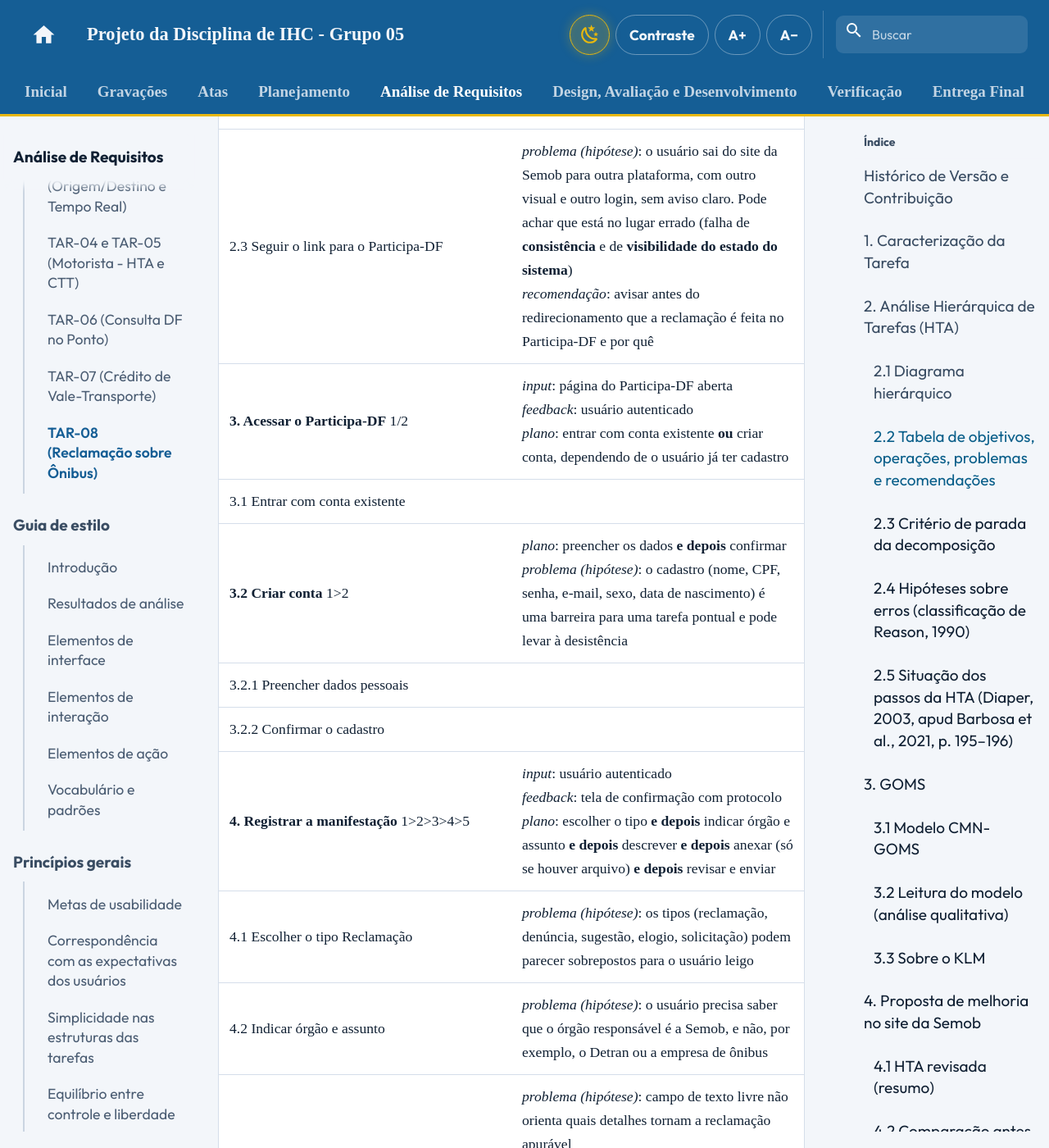
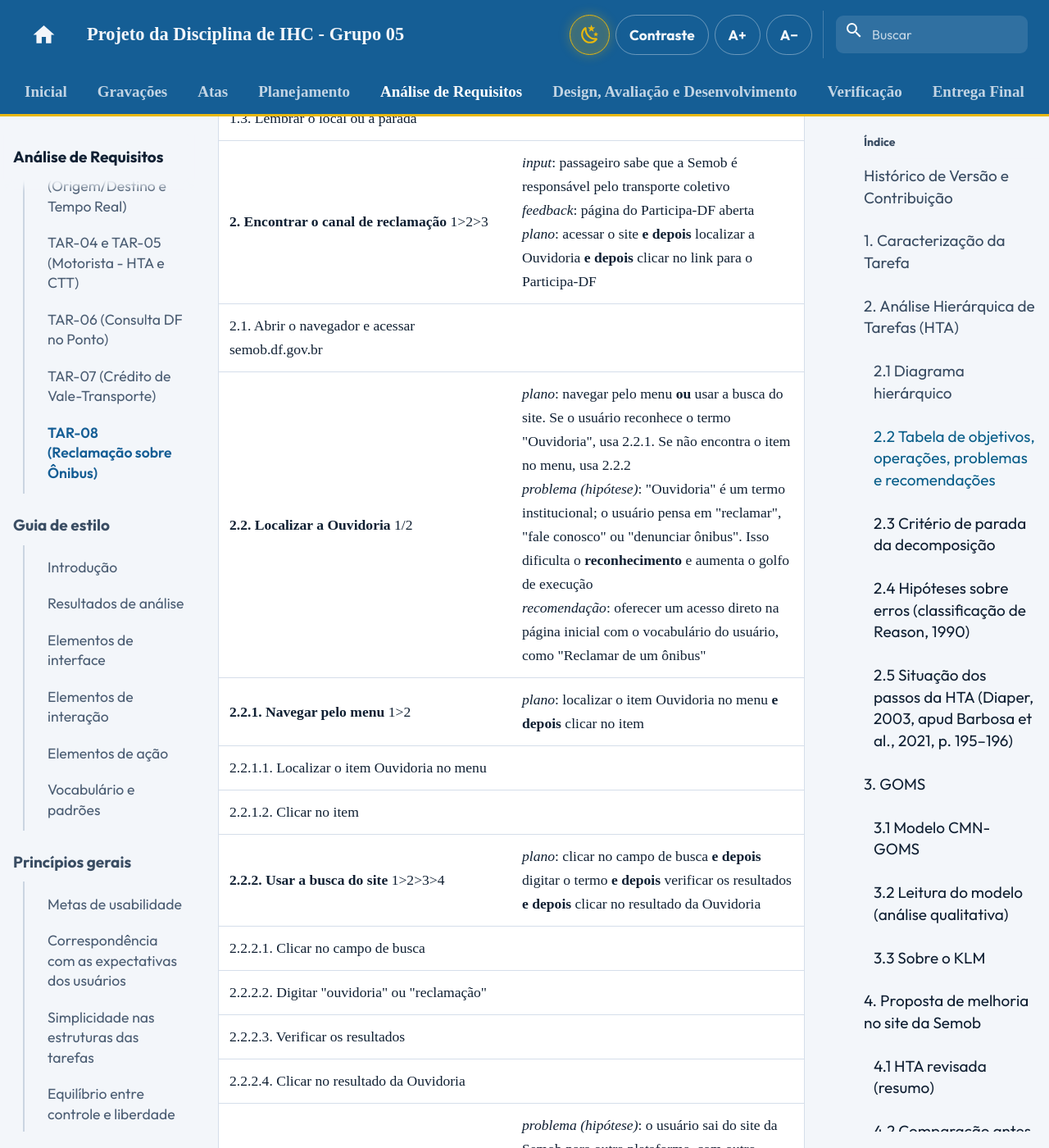
Before and after one commit to Interacao-Humano-Computador/2026.2-Grupo05, an MkDocs documentation site: the page built from docs/analise-de-requisitos/analise-de-tarefas/tar-08-reclamacao-onibus.md, in a window 1280 px wide and 1400 px high, scrolled down 4816 px. Shown: the whole window at 82% size. Built offline with MkDocs 1.6.1 and Material for MkDocs 9.7.7, drawn with Linux system fonts in a browser that asks for light colours; comment, search, counter and statistics services are not loaded; some of the changed text lies outside the part shown.

Commit message:
revisa tar-08

````diff
--- a/docs/analise-de-requisitos/analise-de-tarefas/tar-08-reclamacao-onibus.md
+++ b/docs/analise-de-requisitos/analise-de-tarefas/tar-08-reclamacao-onibus.md
@@ -5,6 +5,7 @@
 | Data | Versão | Descrição | Autor(es) | Revisor(es) |
 | :---: | :---: | :--- | :--- | :--- |
 | 13/10/2026 | 1.0 | Elaboração da Análise de Tarefas (HTA e GOMS) para o registro de reclamação sobre ônibus, partindo do site da Semob-DF, e proposta de melhoria. | [Rodrigo Barbosa](https://github.com/RodrigoCBarbosa) | [Arthur Mariani](https://github.com/arthur-mariani) |
+| 22/10/2026 | 1.1 | Substituição dos diagramas HTA (Figuras 1 e 2) por imagens no padrão do livro e alinhamento do diagrama, da tabela e das hipóteses de erro com o GOMS. | [Rodrigo Barbosa](https://github.com/RodrigoCBarbosa) | |
 
 ---
 
@@ -36,77 +37,13 @@
 
 *Fonte: Adaptado de Barbosa et al. (2021).*
 
-Nos rótulos abaixo, os números do plano se referem aos subobjetivos do próprio objetivo, como na Figura 6.2 do livro.
+Nos rótulos abaixo, os números do plano se referem aos subobjetivos do próprio objetivo, como na Figura 6.2 do livro. No diagrama, as caixas sublinhadas são **operações** e as demais são **objetivos**.
+
+A HTA foi construída a partir do modelo GOMS da seção 3. Como a HTA exige numeração hierárquica, os métodos alternativos do GOMS viraram subobjetivos ligados por um plano de seleção: os métodos 2.A e 2.B correspondem a 2.2.1 e 2.2.2 (agrupados em 2.2, "Localizar a Ouvidoria"), e a operação 2.2 do GOMS corresponde a 2.3; os métodos 3.A e 3.B correspondem a 3.1 e 3.2; e, como o objetivo 4 tem um único método (4.A), suas operações aparecem diretamente como 4.1 a 4.5.
 
 ### 2.1 Diagrama hierárquico
 
-```mermaid
-graph TD
-    T0["0. Registrar reclamação sobre um ônibus<br/><i>Plano 0: 1 > 2 > 3 > 4 > 5</i>"]
-
-    %% Nível 1
-    T1["1. Reunir as informações do ocorrido<br/><i>Plano 1: 1.1 + 1.2 + 1.3</i>"]
-    T2["2. Encontrar o canal de reclamação no site da Semob<br/><i>Plano 2: 2.1 > 2.2 > 2.3</i>"]
-    T3["3. Acessar o Participa-DF<br/><i>Plano 3: 3.1 / 3.2</i>"]
-    T4["4. Registrar a manifestação<br/><i>Plano 4: 4.1 > 4.2 > 4.3 > 4.4 > 4.5</i>"]
-    T5["5. Guardar e acompanhar o protocolo<br/><i>Plano 5: 5.1 > 5.2</i>"]
-
-    T0 --> T1
-    T0 --> T2
-    T0 --> T3
-    T0 --> T4
-    T0 --> T5
-
-    %% Subníveis da Tarefa 1
-    T11["1.1 Identificar a linha e o número do ônibus"]
-    T12["1.2 Registrar data e horário"]
-    T13["1.3 Registrar o local ou a parada"]
-    T1 --> T11
-    T1 --> T12
-    T1 --> T13
-
-    %% Subníveis da Tarefa 2
-    T21["2.1 Acessar semob.df.gov.br"]
-    T22["2.2 Localizar a área de Ouvidoria<br/><i>Plano 2.2: 2.2.1 / 2.2.2</i>"]
-    T23["2.3 Seguir o link para o Participa-DF"]
-    T2 --> T21
-    T2 --> T22
-    T2 --> T23
-
-    T221["2.2.1 Navegar pelo menu"]
-    T222["2.2.2 Usar a busca do site"]
-    T22 --> T221
-    T22 --> T222
-
-    %% Subníveis da Tarefa 3
-    T31["3.1 Entrar com conta existente"]
-    T32["3.2 Criar conta<br/><i>Plano 3.2: 3.2.1 > 3.2.2</i>"]
-    T3 --> T31
-    T3 --> T32
-
-    T321["3.2.1 Preencher dados pessoais"]
-    T322["3.2.2 Confirmar o cadastro"]
-    T32 --> T321
-    T32 --> T322
-
-    %% Subníveis da Tarefa 4
-    T41["4.1 Escolher o tipo Reclamação"]
-    T42["4.2 Indicar órgão e assunto"]
-    T43["4.3 Descrever o ocorrido"]
-    T44["4.4 Anexar arquivo (opcional)"]
-    T45["4.5 Revisar e enviar"]
-    T4 --> T41
-    T4 --> T42
-    T4 --> T43
-    T4 --> T44
-    T4 --> T45
-
-    %% Subníveis da Tarefa 5
-    T51["5.1 Anotar o número do protocolo"]
-    T52["5.2 Consultar o andamento depois"]
-    T5 --> T51
-    T5 --> T52
-```
+![Diagrama HTA do registro de reclamação sobre ônibus](../../assets/images/hta_reclamacao_onibus.png)
 
 *Figura 1 — Diagrama HTA do registro de reclamação sobre ônibus.*
 *Fonte: [Rodrigo Barbosa](https://github.com/RodrigoCBarbosa) (2026).*
@@ -118,30 +55,39 @@
 | objetivos / operações | problemas e recomendações |
 | :--- | :--- |
 | **0. Registrar reclamação sobre um ônibus** 1>2>3>4>5 | *input*: passageiro passou por um problema com um ônibus; tem acesso a computador ou celular com internet<br>*feedback*: protocolo da reclamação obtido<br>*plano*: reunir as informações **e depois** encontrar o canal **e depois** acessar o Participa-DF **e depois** registrar a manifestação **e depois** guardar o protocolo |
-| **1. Reunir as informações do ocorrido** 1+2+3 | *input*: ocorrido recente<br>*feedback*: linha, número do ônibus, data, horário e local conhecidos<br>*plano*: as três informações podem ser reunidas em qualquer ordem<br>*problema (hipótese)*: o site não informa **antes** quais dados serão necessários. O usuário só descobre isso no objetivo 4, quando o ocorrido já passou e ele não anotou o número do ônibus<br>*recomendação*: exibir, na entrada do serviço, um checklist do que ter em mãos |
-| 1.1 Identificar a linha e o número do ônibus | *problema (hipótese)*: o número do veículo (prefixo) é a informação mais difícil de lembrar depois |
-| 1.2 Registrar data e horário | |
-| 1.3 Registrar o local ou a parada | |
-| **2. Encontrar o canal de reclamação no site da Semob** 1>2>3 | *input*: passageiro sabe que a Semob é responsável pelo transporte coletivo<br>*feedback*: página do Participa-DF aberta<br>*plano*: acessar o site **e depois** localizar a Ouvidoria **e depois** seguir o link |
-| 2.1 Acessar semob.df.gov.br | |
-| **2.2 Localizar a área de Ouvidoria** 1/2 | *plano*: navegar pelo menu **ou** usar a busca. Se o usuário reconhece o termo "Ouvidoria", usa 2.2.1. Senão, tenta 2.2.2<br>*problema (hipótese)*: "Ouvidoria" é um termo institucional; o usuário pensa em "reclamar", "fale conosco" ou "denunciar ônibus". Isso dificulta o **reconhecimento** e aumenta o golfo de execução<br>*recomendação*: oferecer um acesso direto na página inicial com o vocabulário do usuário, como "Reclamar de um ônibus" |
-| 2.2.1 Navegar pelo menu | |
-| 2.2.2 Usar a busca do site | |
-| 2.3 Seguir o link para o Participa-DF | *problema (hipótese)*: o usuário sai do site da Semob para outra plataforma, com outro visual e outro login, sem aviso claro. Pode achar que está no lugar errado (falha de **consistência** e de **visibilidade do estado do sistema**)<br>*recomendação*: avisar antes do redirecionamento que a reclamação é feita no Participa-DF e por quê |
-| **3. Acessar o Participa-DF** 1/2 | *input*: página do Participa-DF aberta<br>*feedback*: usuário autenticado<br>*plano*: entrar com conta existente **ou** criar conta, dependendo de o usuário já ter cadastro |
-| 3.1 Entrar com conta existente | |
-| **3.2 Criar conta** 1>2 | *plano*: preencher os dados **e depois** confirmar<br>*problema (hipótese)*: o cadastro (nome, CPF, senha, e-mail, sexo, data de nascimento) é uma barreira para uma tarefa pontual e pode levar à desistência |
-| 3.2.1 Preencher dados pessoais | |
-| 3.2.2 Confirmar o cadastro | |
-| **4. Registrar a manifestação** 1>2>3>4>5 | *input*: usuário autenticado<br>*feedback*: tela de confirmação com protocolo<br>*plano*: escolher o tipo **e depois** indicar órgão e assunto **e depois** descrever **e depois** anexar (só se houver arquivo) **e depois** revisar e enviar |
-| 4.1 Escolher o tipo Reclamação | *problema (hipótese)*: os tipos (reclamação, denúncia, sugestão, elogio, solicitação) podem parecer sobrepostos para o usuário leigo |
-| 4.2 Indicar órgão e assunto | *problema (hipótese)*: o usuário precisa saber que o órgão responsável é a Semob, e não, por exemplo, o Detran ou a empresa de ônibus |
-| 4.3 Descrever o ocorrido | *problema (hipótese)*: campo de texto livre não orienta quais detalhes tornam a reclamação apurável<br>*recomendação*: campos estruturados (linha, prefixo, data, horário, local) ou um modelo de texto |
-| 4.4 Anexar arquivo (opcional) | |
-| 4.5 Revisar e enviar | |
+| **1. Reunir as informações do ocorrido** 1+2+3 | *input*: ocorrido recente<br>*feedback*: linha, número do ônibus, data, horário e local conhecidos<br>*plano*: lembrar ou consultar linha e número **e** data e horário **e** local, em qualquer ordem<br>*problema (hipótese)*: o site não informa **antes** quais dados serão necessários. O usuário só descobre isso no objetivo 4, quando o ocorrido já passou e ele não anotou o número do ônibus<br>*recomendação*: exibir, na entrada do serviço, um checklist do que ter em mãos |
+| 1.1. Lembrar ou consultar a linha e o número do ônibus | *problema (hipótese)*: o número do veículo (prefixo) é a informação mais difícil de lembrar depois |
+| 1.2. Lembrar a data e o horário | |
+| 1.3. Lembrar o local ou a parada | |
+| **2. Encontrar o canal de reclamação** 1>2>3 | *input*: passageiro sabe que a Semob é responsável pelo transporte coletivo<br>*feedback*: página do Participa-DF aberta<br>*plano*: acessar o site **e depois** localizar a Ouvidoria **e depois** clicar no link para o Participa-DF |
+| 2.1. Abrir o navegador e acessar semob.df.gov.br | |
+| **2.2. Localizar a Ouvidoria** 1/2 | *plano*: navegar pelo menu **ou** usar a busca do site. Se o usuário reconhece o termo "Ouvidoria", usa 2.2.1. Se não encontra o item no menu, usa 2.2.2<br>*problema (hipótese)*: "Ouvidoria" é um termo institucional; o usuário pensa em "reclamar", "fale conosco" ou "denunciar ônibus". Isso dificulta o **reconhecimento** e aumenta o golfo de execução<br>*recomendação*: oferecer um acesso direto na página inicial com o vocabulário do usuário, como "Reclamar de um ônibus" |
+| **2.2.1. Navegar pelo menu** 1>2 | *plano*: localizar o item Ouvidoria no menu **e depois** clicar no item |
+| 2.2.1.1. Localizar o item Ouvidoria no menu | |
+| 2.2.1.2. Clicar no item | |
+| **2.2.2. Usar a busca do site** 1>2>3>4 | *plano*: clicar no campo de busca **e depois** digitar o termo **e depois** verificar os resultados **e depois** clicar no resultado da Ouvidoria |
+| 2.2.2.1. Clicar no campo de busca | |
+| 2.2.2.2. Digitar "ouvidoria" ou "reclamação" | |
+| 2.2.2.3. Verificar os resultados | |
+| 2.2.2.4. Clicar no resultado da Ouvidoria | |
+| 2.3. Clicar no link para o Participa-DF | *problema (hipótese)*: o usuário sai do site da Semob para outra plataforma, com outro visual e outro login, sem aviso claro. Pode achar que está no lugar errado (falha de **consistência** e de **visibilidade do estado do sistema**)<br>*recomendação*: avisar antes do redirecionamento que a reclamação é feita no Participa-DF e por quê |
+| **3. Acessar o Participa-DF** 1/2 | *input*: página do Participa-DF aberta<br>*feedback*: usuário autenticado<br>*plano*: entrar com conta existente (se o usuário já possui cadastro) **ou** criar conta (se não possui) |
+| **3.1. Entrar com conta existente** 1>2 | *plano*: digitar CPF e senha **e depois** clicar em entrar |
+| 3.1.1. Digitar CPF e senha | |
+| 3.1.2. Clicar em entrar | |
+| **3.2. Criar conta** 1>2>3 | *plano*: clicar em criar conta **e depois** preencher os dados **e depois** confirmar o cadastro<br>*problema (hipótese)*: o cadastro (nome, CPF, senha, e-mail, sexo, data de nascimento) é uma barreira para uma tarefa pontual e pode levar à desistência |
+| 3.2.1. Clicar em criar conta | |
+| 3.2.2. Preencher nome, CPF, senha, e-mail, sexo e data de nascimento | |
+| 3.2.3. Confirmar o cadastro | |
+| **4. Registrar a manifestação** 1>2>3>4>5 | *input*: usuário autenticado<br>*feedback*: tela de confirmação com protocolo<br>*plano*: selecionar o tipo **e depois** o órgão e o assunto **e depois** digitar a descrição **e depois** anexar arquivo (só se houver) **e depois** revisar e enviar |
+| 4.1. Selecionar o tipo Reclamação | *problema (hipótese)*: os tipos (reclamação, denúncia, sugestão, elogio, solicitação) podem parecer sobrepostos para o usuário leigo |
+| 4.2. Selecionar o órgão (Semob) e o assunto | *problema (hipótese)*: o usuário precisa saber que o órgão responsável é a Semob, e não, por exemplo, o Detran ou a empresa de ônibus |
+| 4.3. Digitar a descrição com linha, número do ônibus, data, horário e local | *problema (hipótese)*: campo de texto livre não orienta quais detalhes tornam a reclamação apurável<br>*recomendação*: campos estruturados (linha, prefixo, data, horário, local) ou um modelo de texto |
+| 4.4. Anexar arquivo, se houver | |
+| 4.5. Revisar e clicar em enviar | |
 | **5. Guardar e acompanhar o protocolo** 1>2 | *input*: manifestação enviada<br>*feedback*: protocolo guardado; andamento consultado<br>*plano*: anotar o protocolo **e depois**, em outro momento, consultar o andamento |
-| 5.1 Anotar o número do protocolo | *problema (hipótese)*: se o usuário fechar a tela sem anotar, depende do e-mail ou da conta para recuperar o protocolo |
-| 5.2 Consultar o andamento depois | |
+| 5.1. Anotar ou copiar o número do protocolo | *problema (hipótese)*: se o usuário fechar a tela sem anotar, depende do e-mail ou da conta para recuperar o protocolo |
+| 5.2. (Em outro momento) entrar no Participa-DF e consultar o andamento | |
 
 *Fonte: [Rodrigo Barbosa](https://github.com/RodrigoCBarbosa) (2026).*
 
@@ -152,7 +98,7 @@
 * **Objetivo 1 (reunir as informações)** foi decomposto porque a falha é provável (o usuário não sabe de antemão o que será pedido) e custosa (uma reclamação sem linha, horário ou veículo dificilmente é apurada, e o ocorrido não pode ser "refeito").
 * **Objetivo 2.2 (localizar a Ouvidoria)** foi decomposto em métodos alternativos porque é o ponto em que o usuário pode desistir antes mesmo de começar o registro.
 * **Objetivo 3.2 (criar conta)** foi decomposto porque representa uma barreira de esforço com risco de abandono.
-* **Objetivo 4** foi decomposto até as operações porque é o núcleo da tarefa; as operações 4.4 e 4.5 não foram detalhadas por terem baixa probabilidade de falha.
+* **Objetivo 4** foi decomposto até as operações porque é o núcleo da tarefa; as operações 4.4 e 4.5 não receberam problemas ou recomendações por terem baixa probabilidade de falha.
 * **Objetivo 5** não foi decomposto além das operações; a falha (perder o protocolo) é recuperável pela conta do usuário.
 
 ### 2.4 Hipóteses sobre erros (classificação de Reason, 1990)
@@ -161,7 +107,7 @@
 
 | Operação | Tipo de erro | Hipótese |
 | :--- | :--- | :--- |
-| 3.2.1 | Habilidades | Erro de digitação em CPF, data de nascimento ou e-mail durante o cadastro. |
+| 3.2.2 | Habilidades | Erro de digitação em CPF, data de nascimento ou e-mail durante o cadastro. |
 | 4.1 | Regras | Aplicar a regra "algo grave aconteceu, então é denúncia" e escolher **Denúncia** em vez de **Reclamação**, desviando o encaminhamento. |
 | 2.3 | Conhecimento | Usuário não sabe que a reclamação é feita no Participa-DF; ao ser levado a outro site, acha que errou o caminho e abandona a tarefa. |
 
@@ -233,11 +179,6 @@
       OP. 4.A.3: digitar a descrição com linha, número do ônibus, data, horário e local
       OP. 4.A.4: anexar arquivo, se houver
       OP. 4.A.5: revisar e clicar em enviar
-    METHOD 4.B: registrar com ajuda da assistente virtual (IZA)
-    (SEL. RULE: o usuário não sabe qual tipo ou órgão escolher)
-      OP. 4.B.1: abrir a assistente virtual
-      OP. 4.B.2: responder às perguntas da assistente
-      OP. 4.B.3: revisar e enviar
 
   GOAL 5: guardar e acompanhar o protocolo
     OP. 5.1: anotar ou copiar o número do protocolo
@@ -253,7 +194,7 @@
 1. **O método 3.B é atipicamente longo** em relação ao objetivo do usuário: para uma reclamação pontual, criar conta exige mais operações do que o próprio registro. É um candidato a abandono.
 2. **O objetivo 1 é o ponto crítico e não tem *feedback* do sistema.** Nenhuma operação do site ajuda o usuário a reunir as informações antes de começar. Se faltar o número do ônibus em 4.A.3, não há método para recuperá-lo.
 3. **Os métodos 2.A e 2.B existem porque o vocabulário do site não corresponde ao do usuário.** O método 2.B tem o dobro de operações; um acesso direto com o termo "Reclamar de um ônibus" tornaria ambos desnecessários.
-4. **O método 4.B mostra que o próprio sistema reconhece a dificuldade de escolher tipo e órgão**, o que reforça a hipótese de erro baseado em regras da seção 2.4.
+4. **Falta um método no objetivo 4.** O único método (4.A) tem como regra de seleção que o usuário já saiba o tipo de manifestação e o órgão responsável; para quem não sabe, o modelo não prevê nenhum caminho. Isso reforça a hipótese de erro baseado em regras da seção 2.4.
 
 ### 3.3 Sobre o KLM
 
@@ -274,28 +215,7 @@
 
 ### 4.1 HTA revisada (resumo)
 
-```mermaid
-graph TD
-    N0["0. Registrar reclamação sobre um ônibus<br/><i>Plano 0: 1 > 2 > 3 > 4</i>"]
-    N1["1. Usar o assistente no site da Semob<br/><i>Plano 1: 1.1 > 1.2 > 1.3</i>"]
-    N2["2. Acessar o Participa-DF<br/><i>Plano 2: 2.1 / 2.2</i>"]
-    N3["3. Colar o resumo e enviar"]
-    N4["4. Guardar o protocolo"]
-    N0 --> N1
-    N0 --> N2
-    N0 --> N3
-    N0 --> N4
-    N11["1.1 Clicar em Reclamar de um ônibus na página inicial"]
-    N12["1.2 Conferir o checklist e escolher o problema"]
-    N13["1.3 Copiar o resumo gerado"]
-    N1 --> N11
-    N1 --> N12
-    N1 --> N13
-    N21["2.1 Entrar com conta existente"]
-    N22["2.2 Criar conta"]
-    N2 --> N21
-    N2 --> N22
-```
+![Diagrama HTA da proposta de melhoria no fluxo de reclamação](../../assets/images/hta_proposta_melhoria.png)
 
 *Figura 2 — Diagrama HTA da proposta de melhoria no fluxo de reclamação.*
 *Fonte: [Rodrigo Barbosa](https://github.com/RodrigoCBarbosa) (2026).*
@@ -312,8 +232,6 @@
 
 *Fonte: [Rodrigo Barbosa](https://github.com/RodrigoCBarbosa) (2026).*
 
-> A proposta não altera o Participa-DF, que é um sistema de outro órgão; ela atua apenas no site da Semob, que é o objeto deste trabalho. A melhoria deve ser validada com usuários (por exemplo, teste de usabilidade comparando os dois fluxos).
-
 ---
 
 ## 5. Referências Bibliográficas
````
Also changed, not shown: docs/assets/images/hta_proposta_melhoria.png (added), docs/assets/images/hta_reclamacao_onibus.png (added).
